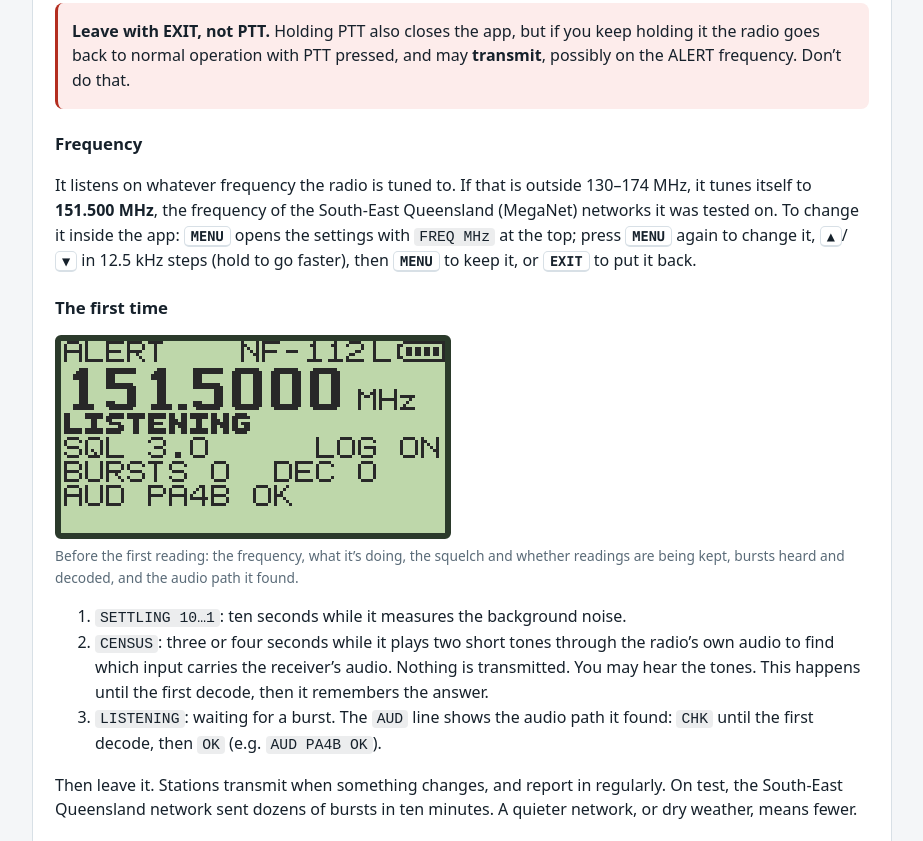
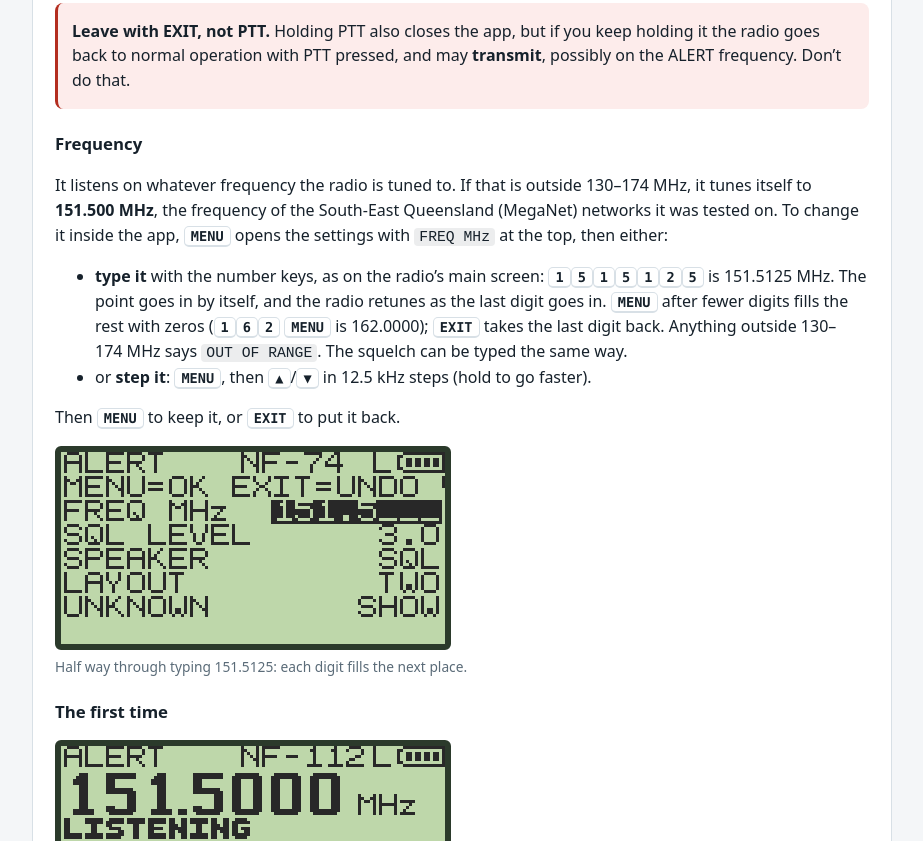
Before and after one commit to cdomotor-g/quansheng_alert_ALL, a website: page docs/index.html in a window 1280 px wide. Shown: the part 7027-7868 px from the top of the page, without its empty margins (178-1101 px from the left). Drawn offline with Linux system fonts and the light colour scheme.

Commit message:
Guide: type the frequency with the number keys
The V3 receiver's settings now take the frequency (and the squelch) typed
on the number keys, place by place, retuning as the last digit goes in
(quansheng_alert_v3@2656619). The Frequency section says how, with a
picture of one half typed; the keys and settings tables say so too.

Co-Authored-By: Claude Opus 5.5 <noreply@anthropic.com>
Claude-Session: https://claude.ai/code/session_016UDMZLF8WvZHRQ1nFNd7KQ

```diff
--- a/docs/index.html
+++ b/docs/index.html
@@ -334,10 +334,24 @@ python tools/serialtool/cli.py flash --port COM5 quansheng-alert-v3.bin</pre></l
     <h3>Frequency</h3>
     <p>It listens on whatever frequency the radio is tuned to. If that is outside 130–174&nbsp;MHz,
        it tunes itself to <strong>151.500&nbsp;MHz</strong>, the frequency of the South-East
-       Queensland (MegaNet) networks it was tested on. To change it inside the app:
-       <kbd>MENU</kbd> opens the settings with <code>FREQ MHz</code> at the top; press
-       <kbd>MENU</kbd> again to change it, <kbd>▲</kbd>/<kbd>▼</kbd> in 12.5&nbsp;kHz steps
-       (hold to go faster), then <kbd>MENU</kbd> to keep it, or <kbd>EXIT</kbd> to put it back.</p>
+       Queensland (MegaNet) networks it was tested on. To change it inside the app,
+       <kbd>MENU</kbd> opens the settings with <code>FREQ MHz</code> at the top, then either:</p>
+    <ul>
+      <li><strong>type it</strong> with the number keys, as on the radio’s main screen:
+          <kbd>1</kbd><kbd>5</kbd><kbd>1</kbd><kbd>5</kbd><kbd>1</kbd><kbd>2</kbd><kbd>5</kbd> is
+          151.5125&nbsp;MHz. The point goes in by itself, and the radio retunes as the last
+          digit goes in. <kbd>MENU</kbd> after fewer digits fills the rest with zeros
+          (<kbd>1</kbd><kbd>6</kbd><kbd>2</kbd> <kbd>MENU</kbd> is 162.0000); <kbd>EXIT</kbd>
+          takes the last digit back. Anything outside 130–174&nbsp;MHz says
+          <code>OUT OF RANGE</code>. The squelch can be typed the same way.</li>
+      <li>or <strong>step it</strong>: <kbd>MENU</kbd>, then <kbd>▲</kbd>/<kbd>▼</kbd> in
+          12.5&nbsp;kHz steps (hold to go faster).</li>
+    </ul>
+    <p>Then <kbd>MENU</kbd> to keep it, or <kbd>EXIT</kbd> to put it back.</p>
+    <figure>
+      <img class="lcd" src="img/screens/settings-typing.png" width="512" height="256" loading="lazy" alt="Settings screen with a frequency half typed: 151.5 followed by three blank places, highlighted">
+      <figcaption>Half way through typing 151.5125: each digit fills the next place.</figcaption>
+    </figure>
 
     <h3>The first time</h3>
     <figure>
@@ -415,9 +429,10 @@ python tools/serialtool/cli.py flash --port COM5 quansheng-alert-v3.bin</pre></l
         <tr><th><kbd>1</kbd></th><td>open / close the detail view</td><td>—</td></tr>
         <tr><th><kbd>2</kbd></th><td>next layout: <code>BIG</code> → <code>TWO</code> → <code>CLASSIC</code> → <code>LIST</code></td><td>—</td></tr>
         <tr><th><kbd>MENU</kbd></th><td>open settings</td><td>change this row; press again to keep the change</td></tr>
+        <tr><th><kbd>0</kbd>–<kbd>9</kbd></th><td>—</td><td>type the frequency or the squelch</td></tr>
         <tr><th><kbd>F</kbd></th><td>speaker: <code>OFF</code> → <code>SQL</code> → <code>ON</code></td><td>—</td></tr>
         <tr><th><kbd>*</kbd></th><td>voice on / off (this build has no voice: it says <code>NO VOICE</code>)</td><td>—</td></tr>
-        <tr><th><kbd>EXIT</kbd></th><td>back to the newest; from the newest, leave the app</td><td>while changing a row, put it back; otherwise save and go back</td></tr>
+        <tr><th><kbd>EXIT</kbd></th><td>back to the newest; from the newest, leave the app</td><td>while typing, take a digit back; while changing a row, put it back; otherwise save and go back</td></tr>
       </tbody>
     </table>
     </div>
@@ -434,7 +449,7 @@ python tools/serialtool/cli.py flash --port COM5 quansheng-alert-v3.bin</pre></l
     <table class="t">
       <thead><tr><th>Row</th><th>What it does</th><th>Default</th></tr></thead>
       <tbody>
-        <tr><th>FREQ MHz</th><td>Receive frequency, 130–174&nbsp;MHz in 12.5&nbsp;kHz steps</td><td>the radio’s</td></tr>
+        <tr><th>FREQ MHz</th><td>Receive frequency, 130–174&nbsp;MHz in 12.5&nbsp;kHz steps: step it, or type it (see Frequency above)</td><td>the radio’s</td></tr>
         <tr><th>SQL LEVEL</th><td>The radio’s squelch, in tenths (0.0–9.0). It changes the radio’s main squelch too</td><td>the radio’s</td></tr>
         <tr><th>SPEAKER</th><td><code>OFF</code> silent; <code>SQL</code> you hear each burst as it arrives; <code>ON</code> you hear the channel all the time</td><td>SQL</td></tr>
         <tr><th>LAYOUT</th><td>How the readings fill the screen: <code>BIG</code>, <code>TWO</code>, <code>CLASSIC</code> or <code>LIST</code> (see Layouts above)</td><td>BIG</td></tr>
```
Also changed, not shown: docs/img/screens/settings-typing.png (added).
